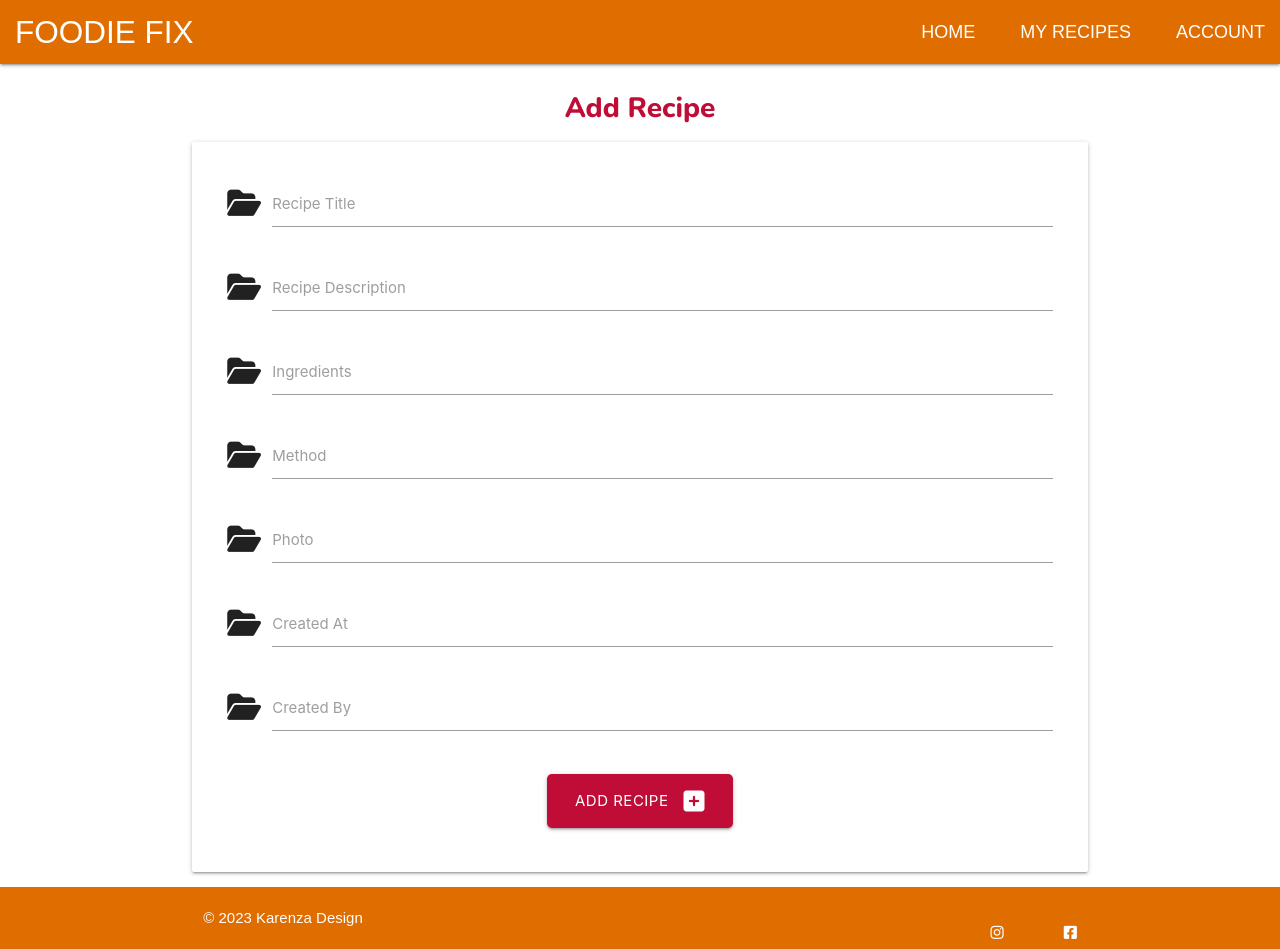
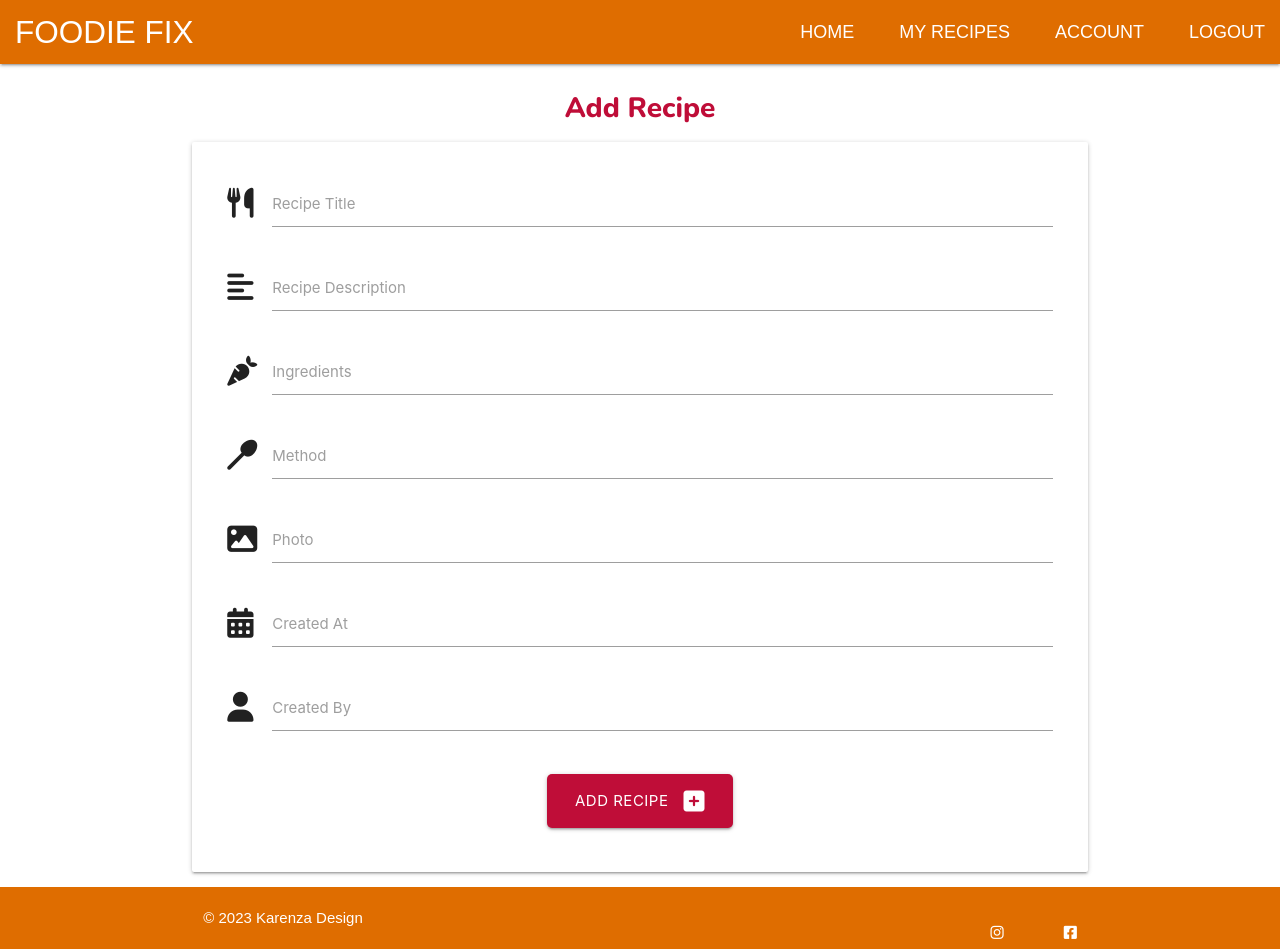
Before and after one commit to Renz2299/foodie-fix, a Flask app: page /add_recipe in a window 1280 px wide. Run offline with Flask 2, Linux system fonts and the light colour scheme; the visitor is signed in with stand-in values (Sample User, id 1); some web fonts are replaced.

Commit message:
account page added and icons updates on add/ edit recipe

```diff
--- a/foodiefix/models.py
+++ b/foodiefix/models.py
@@ -7,7 +7,7 @@ class User(db.Model):
     username = db.Column(db.String(20), unique=True, nullable=False)
     password = db.Column(db.String(255), nullable=False)
     favourite_cuisine = db.Column(db.String(255))
-    profile_photo = db.Column(db.String(255), unique=True)
+    profile_photo = db.Column(db.String(255))
     recipes = db.relationship("Recipe", backref="user", cascade="all, delete", lazy=True)  # noqa
 
     def __repr__(self):
--- a/foodiefix/routes.py
+++ b/foodiefix/routes.py
@@ -14,6 +14,11 @@ def home():
 def my_recipes():
     recipes = list(Recipe.query.order_by(Recipe.recipe_title).all())
     return render_template("my_recipes.html", recipes=recipes)
+
+
+@app.route("/account")
+def account():
+    return render_template("account.html")
 
 
 @app.route("/add_recipe", methods=["GET", "POST"])
@@ -80,7 +85,9 @@ def register():
 
         user = User(
             username=request.form.get("username").lower(),
-            password=generate_password_hash(request.form.get("password"))
+            password=generate_password_hash(request.form.get("password")),
+            favourite_cuisine=request.form.get("favourite_cuisine"),
+            profile_photo=request.form.get("profile_photo")
         )
 
         db.session.add(user)
@@ -89,7 +96,7 @@ def register():
         # put the new user into 'session' cookie
         session["user"] = request.form.get("username").lower()
         flash("Registration Successful!")
-        return redirect(url_for("home", username=session["user"]))
+        return redirect(url_for("my_recipes", username=session["user"]))
 
     return render_template("register.html")
 
@@ -108,7 +115,7 @@ def login():
                     existing_user[0].password, request.form.get("password")):
                         session["user"] = request.form.get("username").lower()
                         return redirect(url_for(
-                            "home", username=session["user"]))
+                            "my_recipes", username=session["user"]))
             else:
                 # invalid password match
                 flash("Incorrect Username and/or Password")
@@ -127,4 +134,4 @@ def logout():
     # remove user from session cookie
     flash("You have been logged out")
     session.pop("user")
-    return redirect(url_for("login"))
+    return redirect(url_for("home"))
--- a/foodiefix/templates/add_recipe.html
+++ b/foodiefix/templates/add_recipe.html
@@ -8,37 +8,37 @@
         <!-- recipe details -->
         <div class="row">
             <div class="input-field col s12">
-                <i class="fas fa-folder-open prefix"></i>
+                <i class="fa-solid fa-utensils prefix"></i>
                 <input id="recipe_title" name="recipe_title" minlength="5" maxlength="50" type="text" class="validate" required>
                 <label for="recipe_title">Recipe Title</label>
             </div>
             <div class="input-field col s12">
-                <i class="fas fa-folder-open prefix"></i>
+                <i class="fa-solid fa-align-left prefix"></i>
                 <input id="recipe_description" name="recipe_description" maxlength="255" type="text" class="validate" required>
                 <label for="recipe_description">Recipe Description</label>
             </div>
             <div class="input-field col s12">
-                <i class="fas fa-folder-open prefix"></i>
+                <i class="fa-solid fa-carrot prefix"></i>
                 <input id="recipe_ingredients" name="recipe_ingredients" maxlength="255" type="text" class="validate" required>
                 <label for="recipe_ingredients">Ingredients</label>
             </div>
             <div class="input-field col s12">
-                <i class="fas fa-folder-open prefix"></i>
+                <i class="fa-solid fa-spoon prefix"></i>
                 <input id="recipe_method" name="recipe_method" type="text" class="validate" required>
                 <label for="recipe_method">Method</label>
             </div>
             <div class="input-field col s12">
-                <i class="fas fa-folder-open prefix"></i>
+                <i class="fa-solid fa-image prefix"></i>
                 <input id="recipe_photo" name="recipe_photo" maxlength="255" type="text" class="validate">
                 <label for="recipe_photo">Photo</label>
             </div>
             <div class="input-field col s12">
-                <i class="fas fa-folder-open prefix"></i>
+                <i class="fa-solid fa-calendar-days prefix"></i>
                 <input id="created_at" name="created_at" type="text" class="datepicker validate">
                 <label for="created_at">Created At</label>
             </div>
             <div class="input-field col s12">
-                <i class="fas fa-folder-open prefix"></i>
+                <i class="fa-solid fa-user prefix"></i>
                 <input id="created_by" name="created_by" maxlength="20" type="text" class="validate">
                 <label for="created_by">Created By</label>
             </div>
--- a/foodiefix/templates/base.html
+++ b/foodiefix/templates/base.html
@@ -18,8 +18,12 @@
                 <a href="#" data-target="mobile-demo" class="sidenav-trigger"><i class="fas fa-bars"></i></a>
                 <ul class="right hide-on-med-and-down">
                     <li><a href="{{ url_for('home') }}">HOME</a></li>
+                    <!-- only if user logged in -->
+                    {% if session.user %}
                     <li><a href="{{ url_for('my_recipes') }}">MY RECIPES</a></li>
-                    <li><a href="">ACCOUNT</a></li>
+                    <li><a href="{{ url_for('account') }}">ACCOUNT</a></li>
+                    <li><a href="{{ url_for('logout') }}">LOGOUT</a></li>
+                    {% endif %}
                 </ul>
             </div>
         </nav>
--- a/foodiefix/templates/recipe.html
+++ b/foodiefix/templates/recipe.html
@@ -1,5 +1,8 @@
 {% extends "base.html" %}
 {% block content %}
+<div>
+    <img src="static/img/generic_recipe.jpg">
+</div>
 
 <div class="row">
     <div class="col s12 m12 l12">
--- a/foodiefix/templates/recipes.html
+++ b/foodiefix/templates/recipes.html
@@ -26,7 +26,6 @@
 </div>
 <!-- endif -->
 
-<!-- if user logged in -->
 {% if session.user %}
 <div class="row">
     <div class="col s12 m12 l12">
@@ -38,7 +37,6 @@
     </div>
 </div>
 {% endif %}
-<!-- endif -->
 
 <h3 class="deep-fuscia-text nunito center-align">Latest Recipes</h3>
 
@@ -47,12 +45,14 @@
     <div class="col s12 m6 l4">
         <div class="card bg-pale-yellow">
             <div class="card-image">
-                <img src="static/img/readme_imgs/colour_scheme_final.png">
+                <img src="static/img/generic_recipe.jpg">
             </div>
             <div class="card-content">
                 <span class="card-title">{{ recipe.recipe_title }}</span>
                 <p>{{ recipe.recipe_description }}</p>
+                {% if session.user %}
                 <a href="{{ url_for('view_recipe', recipe_id=recipe.id) }}" class="btn btn-recipe bg-deep-fuscia">More Details</a>
+                {% endif %}
             </div>
         </div>
     </div>
```
Also changed, not shown: foodiefix/templates/account.html (added, +16 -0 lines), foodiefix/templates/edit_recipe.html (+7 -7 lines), foodiefix/templates/my_recipes.html (+13 -2 lines), foodiefix/static/img/generic_recipe.jpg (added).
